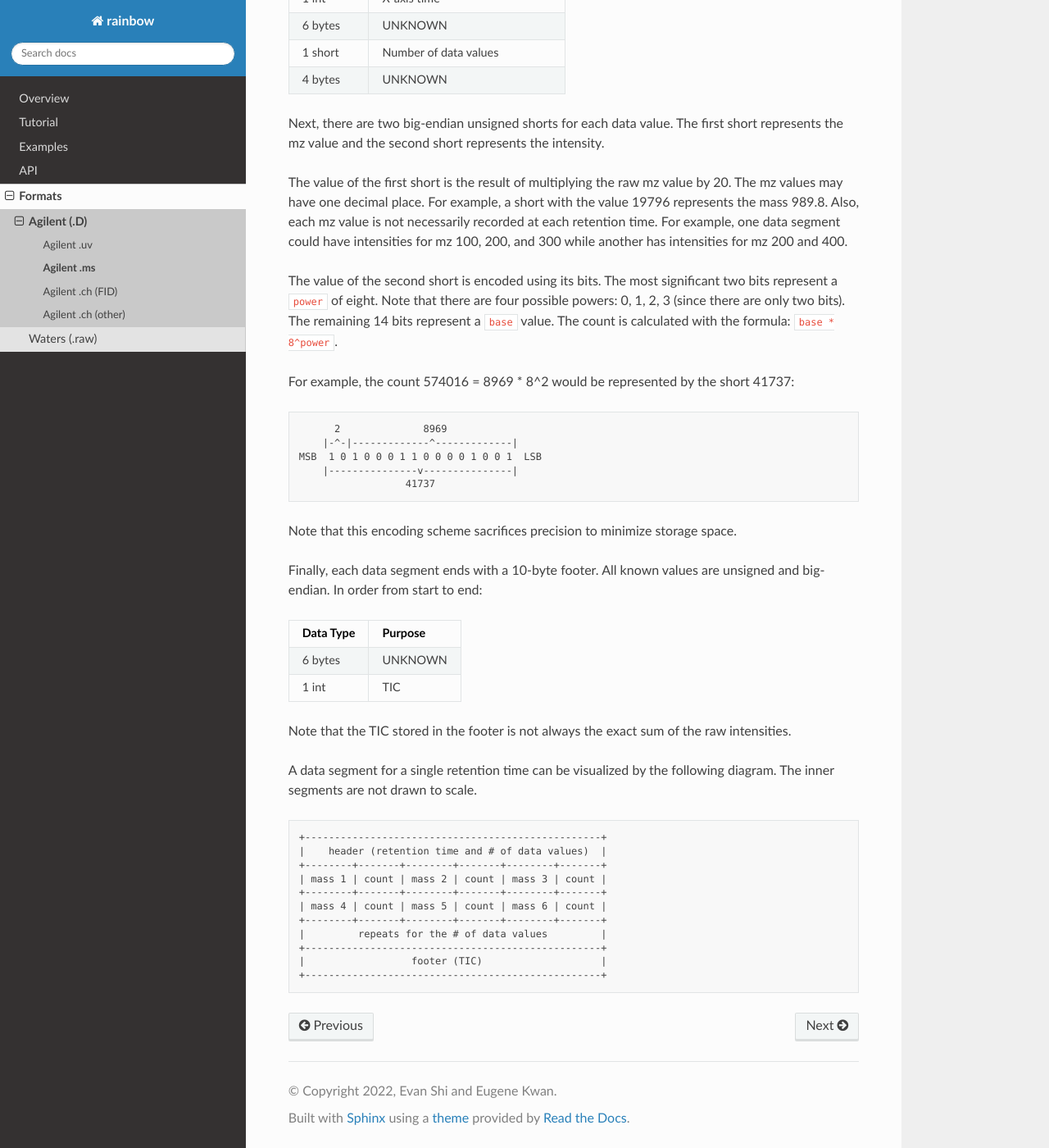
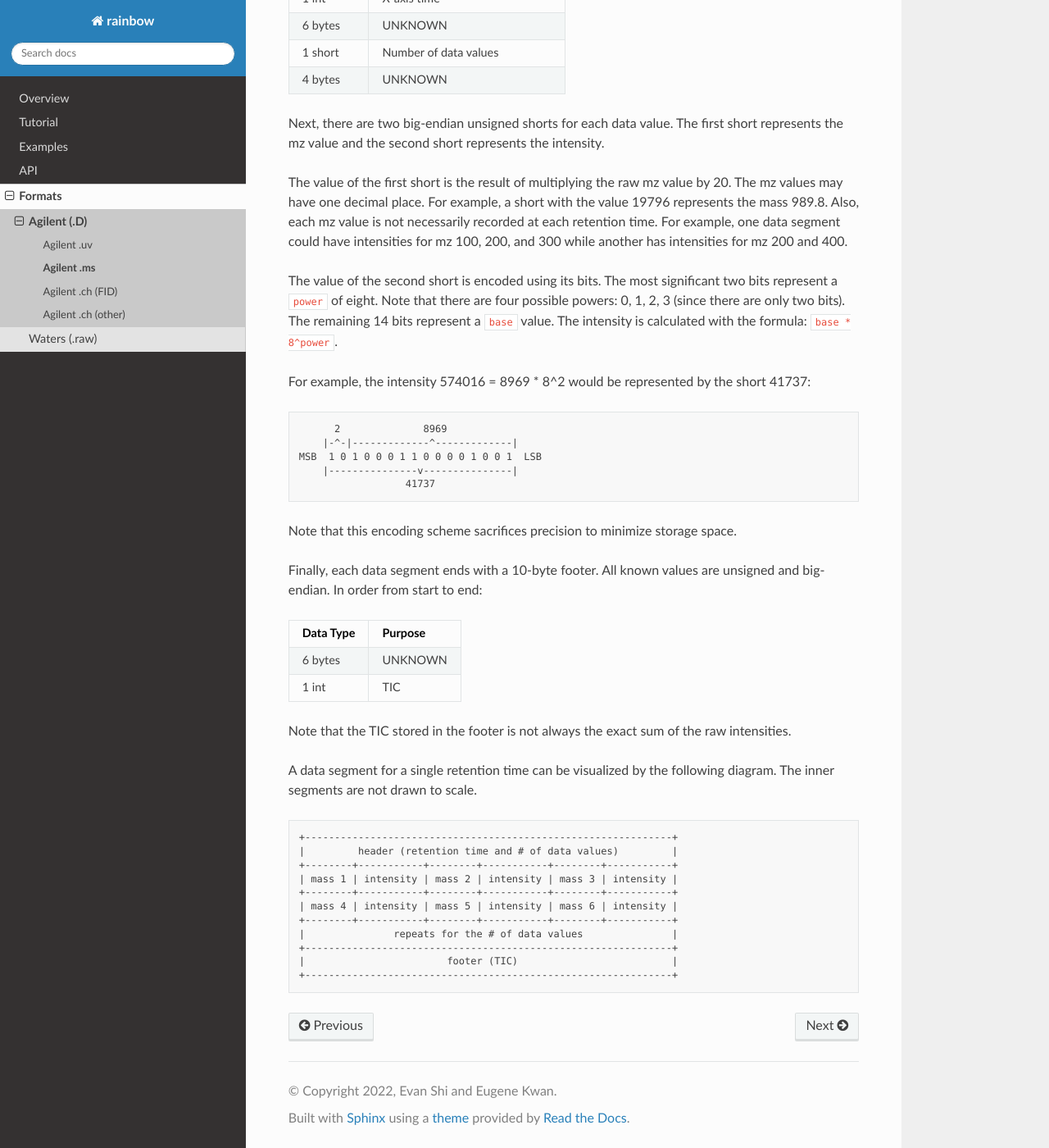
Before and after one commit to evanyeyeye/rainbow, a Sphinx documentation site: the page built from docs/agilent/ms.rst, in a window 1280 px wide and 1400 px high, scrolled down 2363 px. Shown: the whole window at 82% size. Built offline with Sphinx 7.4.7 and the Read the Docs theme 2.0.0, drawn with Linux system fonts in a browser that asks for light colours.

Commit message:
Edit to agilent docs

```diff
--- a/docs/agilent/ms.rst
+++ b/docs/agilent/ms.rst
@@ -151,9 +151,9 @@ Next, there are two big-endian unsigned shorts for each data value. The first sh
 
 The value of the first short is the result of multiplying the raw mz value by 20. The mz values may have one decimal place. For example, a short with the value 19796 represents the mass 989.8. Also, each mz value is not necessarily recorded at each retention time. For example, one data segment could have intensities for mz 100, 200, and 300 while another has intensities for mz 200 and 400.
 
-The value of the second short is encoded using its bits. The most significant two bits represent a :code:`power` of eight. Note that there are four possible powers: 0, 1, 2, 3 (since there are only two bits). The remaining 14 bits represent a :code:`base` value. The count is calculated with the formula: :code:`base * 8^power`.
+The value of the second short is encoded using its bits. The most significant two bits represent a :code:`power` of eight. Note that there are four possible powers: 0, 1, 2, 3 (since there are only two bits). The remaining 14 bits represent a :code:`base` value. The intensity is calculated with the formula: :code:`base * 8^power`.
 
-For example, the count 574016 = 8969 * 8^2 would be represented by the short 41737:
+For example, the intensity 574016 = 8969 * 8^2 would be represented by the short 41737:
 
 .. code-block:: text
 
@@ -183,14 +183,14 @@ A data segment for a single retention time can be visualized by the following di
 
 .. code-block:: text
 
-   +--------------------------------------------------+
-   |    header (retention time and # of data values)  |
-   +--------+-------+--------+-------+--------+-------+
-   | mass 1 | count | mass 2 | count | mass 3 | count |
-   +--------+-------+--------+-------+--------+-------+
-   | mass 4 | count | mass 5 | count | mass 6 | count |
-   +--------+-------+--------+-------+--------+-------+
-   |         repeats for the # of data values         |
-   +--------------------------------------------------+
-   |                  footer (TIC)                    |
-   +--------------------------------------------------+
+   +--------------------------------------------------------------+
+   |         header (retention time and # of data values)         |
+   +--------+-----------+--------+-----------+--------+-----------+
+   | mass 1 | intensity | mass 2 | intensity | mass 3 | intensity |
+   +--------+-----------+--------+-----------+--------+-----------+
+   | mass 4 | intensity | mass 5 | intensity | mass 6 | intensity |
+   +--------+-----------+--------+-----------+--------+-----------+
+   |               repeats for the # of data values               |
+   +--------------------------------------------------------------+
+   |                        footer (TIC)                          |
+   +--------------------------------------------------------------+
```
